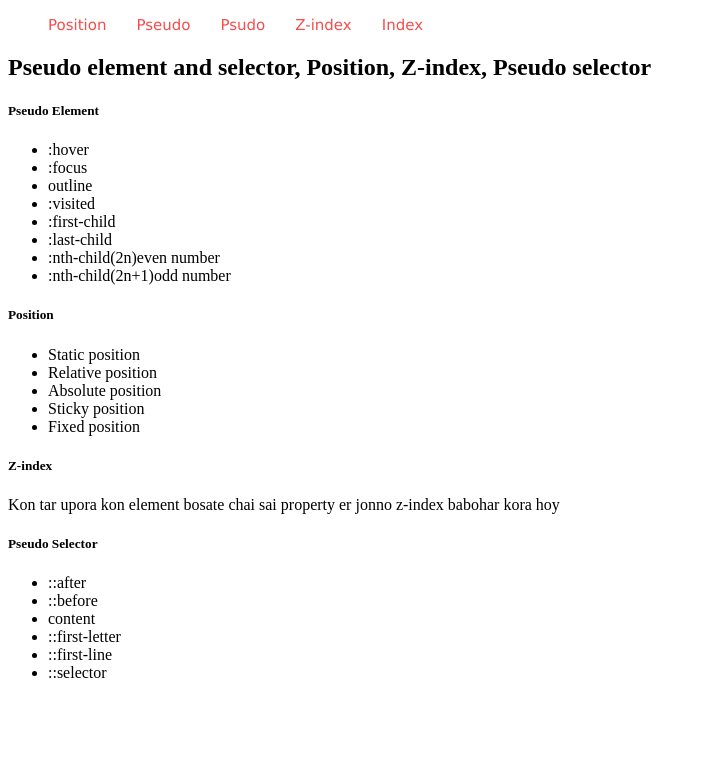
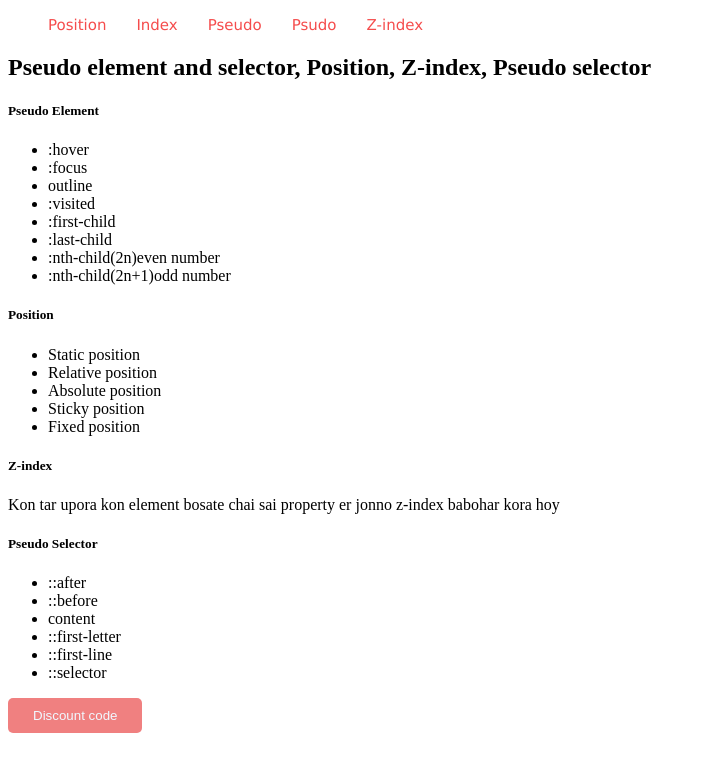
Before and after one commit to tanvirshekh-dev/Milestone-01-Bonus, a plain HTML site: page index.html in a window 1280 px wide. Shown: the whole page, without its empty margins (0-706 px from the left). Drawn offline with Linux system fonts and the light colour scheme.

Commit message:
create a onclick and alert pop up using script tag

```diff
--- a/index.html
+++ b/index.html
@@ -5,32 +5,39 @@
     <meta name="viewport" content="width=device-width, initial-scale=1.0" />
     <title>Milestone-01 Bonus</title>
     <style>
-        .nav{
+      .nav {
         display: flex;
         gap: 30px;
       }
-        .nav .nav-link{
+      .nav .nav-link {
         list-style: none;
-
       }
-        .nav-link a{
+      .nav-link a {
         text-decoration: none;
         font-size: 15px;
-            font-family:Verdana, Geneva, Tahoma, sans-serif;
+        font-family: Verdana, Geneva, Tahoma, sans-serif;
         color: rgb(245, 76, 76);
+      }
+      .btn{
+        padding: 10px 25px;
+        border: none;
+        border-radius: 5px;
+        background-color: lightcoral;
+        color: aliceblue;
+        cursor: pointer;
       }
     </style>
   </head>
   <body>
     <ul class="nav">
       <li class="nav-link"><a href="./Position.html">Position</a></li>
+      <li class="nav-link"><a href="./index.html">Index</a></li>
       <li class="nav-link"><a href="./pseudo.html">Pseudo</a></li>
       <li class="nav-link"><a href="./psudo.html">Psudo</a></li>
       <li class="nav-link"><a href="./Z-axies.html">Z-index</a></li>
-        <li class="nav-link"><a href="./index.html">Index</a></li>
     </ul>
     <h2>Pseudo element and selector, Position, Z-index, Pseudo selector</h2>
-    <H5>Pseudo Element</H5>
+    <h5>Pseudo Element</h5>
     <ul>
       <li>:hover</li>
       <li>:focus</li>
@@ -52,7 +59,10 @@
     </ul>
 
     <h5>Z-index</h5>
-    <p>Kon tar upora kon element bosate chai sai property er jonno z-index babohar kora hoy</p>
+    <p>
+      Kon tar upora kon element bosate chai sai property er jonno z-index
+      babohar kora hoy
+    </p>
 
     <h5>Pseudo Selector</h5>
     <ul>
@@ -63,5 +73,13 @@
       <li>::first-line</li>
       <li>::selector</li>
     </ul>
+
+    <button onclick="discount()" class="btn">Discount code</button>
+    <script>
+      alert("welcome to my bonus module web page");
+      function discount(){
+        alert("code: WEB12");
+      }
+    </script>
   </body>
 </html>
```
Lines whose indentation alone changed are shown as unchanged.
